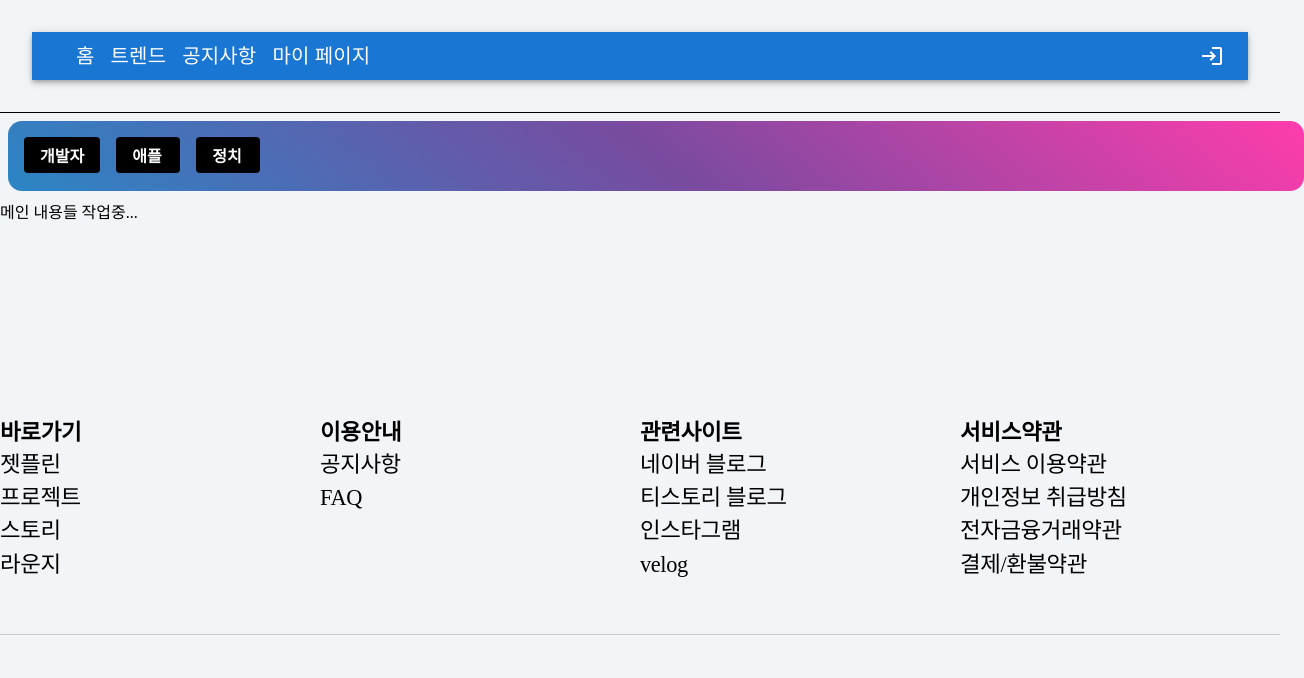
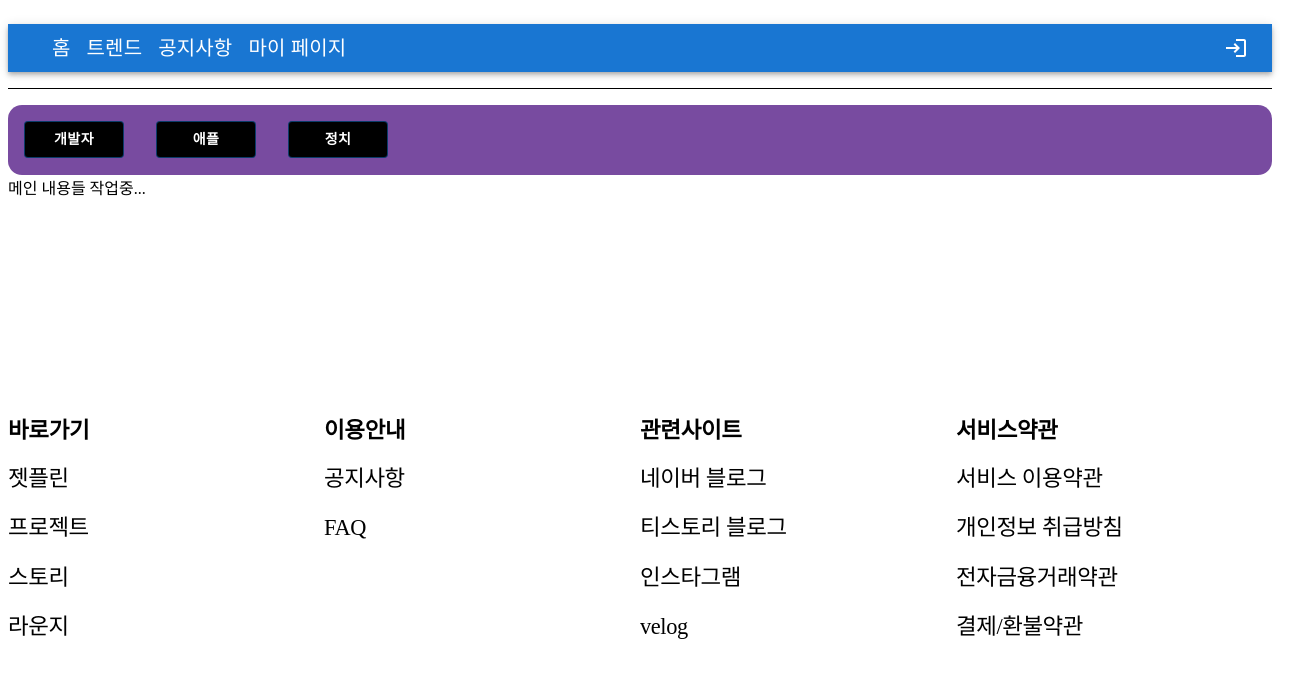
Before and after one commit to four-four-four/DAMOA-Frontend, a React app: page / in a window 1280 px wide. Shown: the top 678 px of the page, 1304 px wide, since content can reach past the window. Built offline with nearby package versions, Linux system fonts and the light colour scheme.

Commit message:
현재작업까지 소스 푸쉬

```diff
--- a/src/App.jsx
+++ b/src/App.jsx
@@ -17,7 +17,9 @@ export default function App() {
       <nav
         style={{
           borderBottom: 'solid 1px',
-          padding: '2rem'
+          // padding: '2rem'
+          paddingTop: '1rem',
+          paddingBottom: '1rem',
         }}>
 
         <AppBar position="static">
--- a/src/containers/MainContainer.js
+++ b/src/containers/MainContainer.js
@@ -1,9 +1,11 @@
 import React, { useState, useEffect, useRef } from 'react';
 import styled, { createGlobalStyle } from "styled-components";
+import Box from '@mui/material/Box';
 import Grid from '@mui/material/Grid';
 import Footer from '../components/main/Footer';
 import Item from './Item';
 import Loader from './Loader';
+import Button from '@mui/material/Button';
 
 const GlobalStyle = createGlobalStyle`
   *, *::before, *::after {
@@ -98,7 +100,26 @@ const MainContainer = () => {
     return (
         <>
             <MainWrapper>
-                <Grid container spacing={2} style={{'height': '70px', 'borderRadius': '14px', margin: '0.5rem', 'backgroundColor': 'rgb(255, 60, 172)', 'backgroundImage': 'linear-gradient(220deg, rgb(255, 60, 172) 0%, rgb(120, 75, 160) 50%, rgb(43, 134, 197) 100%)'}}>
+
+                <Box
+                    sx={{
+                        width: 1,
+                        height: 70,
+                        mt: 2,
+                        borderRadius: '14px',
+                        backgroundColor: 'rgb(120, 75, 160)',
+                    }}
+                >
+                        <Button variant="outlined" sx={{m:2, minWidth: 100, backgroundColor: '#000000', color: '#FFFFFF', fontWeight: 'bold'}}>개발자</Button>
+                        <Button variant="outlined" sx={{m:2, minWidth: 100, backgroundColor: '#000000', color: '#FFFFFF', fontWeight: 'bold'}}>애플</Button>
+                        <Button variant="outlined" sx={{m:2, minWidth: 100, backgroundColor: '#000000', color: '#FFFFFF', fontWeight: 'bold'}}>정치</Button>
+                </Box>
+
+                {/* 기존 소스 */}
+                {/* <Grid container spacing={2} style={{'height': '70px', 'borderRadius': '14px',
+                margin: '0.5rem',
+                'backgroundColor': 'rgb(255, 60, 172)',
+                'backgroundImage': 'linear-gradient(220deg, rgb(255, 60, 172) 0%, rgb(120, 75, 160) 50%, rgb(43, 134, 197) 100%)'}}>
                     <Grid item xs={0}>
                         <ListItem>개발자</ListItem>
                     </Grid>
@@ -108,9 +129,8 @@ const MainContainer = () => {
                     <Grid item xs={0}>
                         <ListItem>정치</ListItem>
                     </Grid>
-                </Grid>
+                </Grid> */}
 
-                <GlobalStyle />
 
                 <div style={{width:'100%', height:'10rem'}}>메인 내용들 작업중...</div>
 
```
